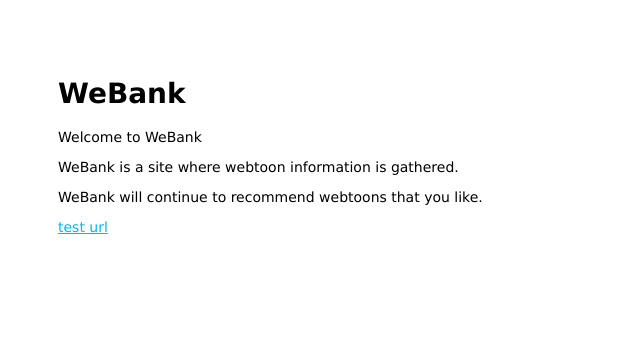
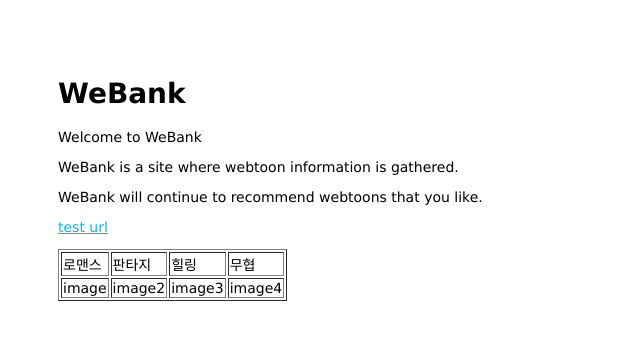
Before and after one commit to KIMHUISEUNG/WeBank, a Node server app: page / in a window 1280 px wide. Shown: the top 340 px of the page, without its empty margins (0-640 px from the left). Run offline with Node 20, Linux system fonts and the light colour scheme.

Commit message:
WeBank index work1 09/30

```diff
--- a/myapp/views/index.pug
+++ b/myapp/views/index.pug
@@ -9,3 +9,16 @@ block content
     |WeBank will continue to recommend webtoons that you like.
   p
     a(href='/test') test url
+
+  table(border='1')
+    tbody
+      tr
+        td 로맨스
+        td 판타지
+        td 힐링
+        td 무협
+      tr
+        td image
+        td image2
+        td image3
+        td image4
```
